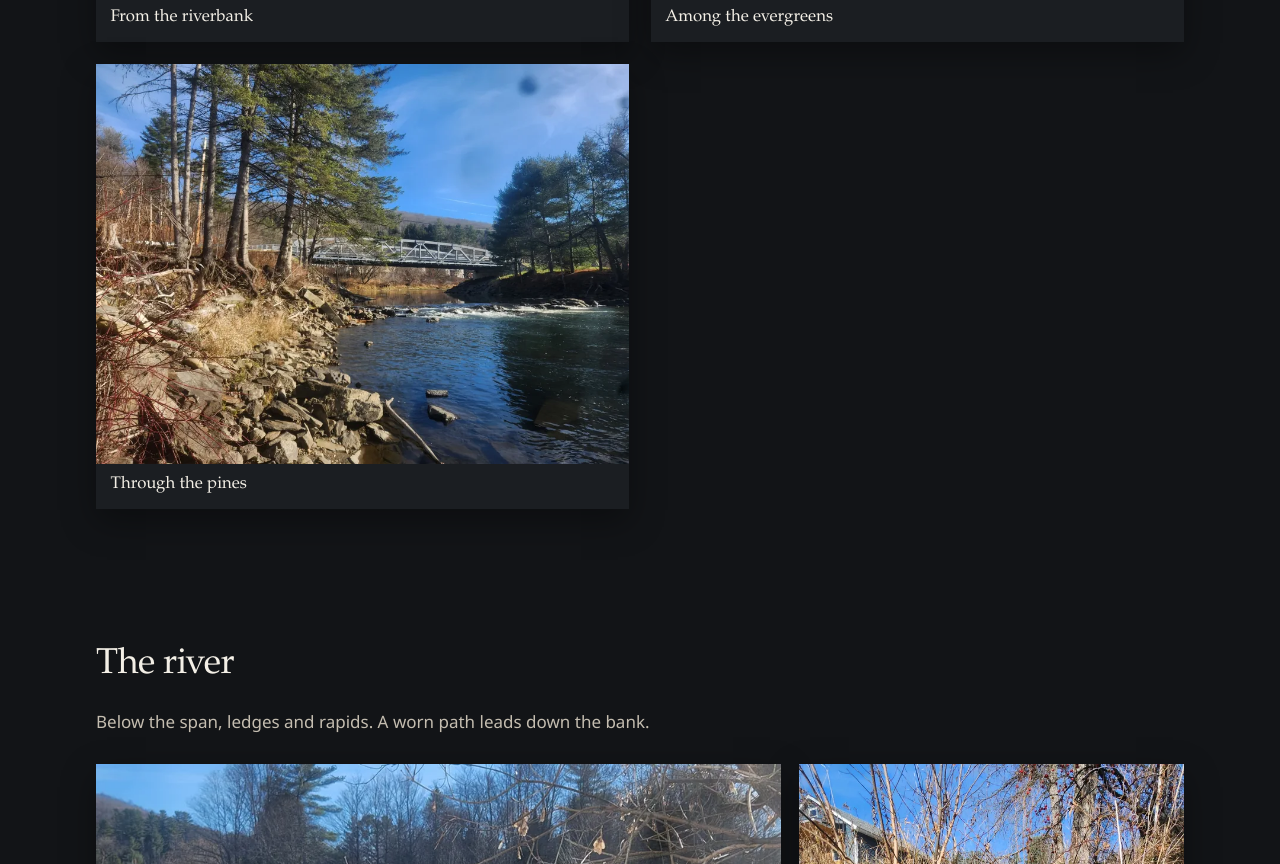
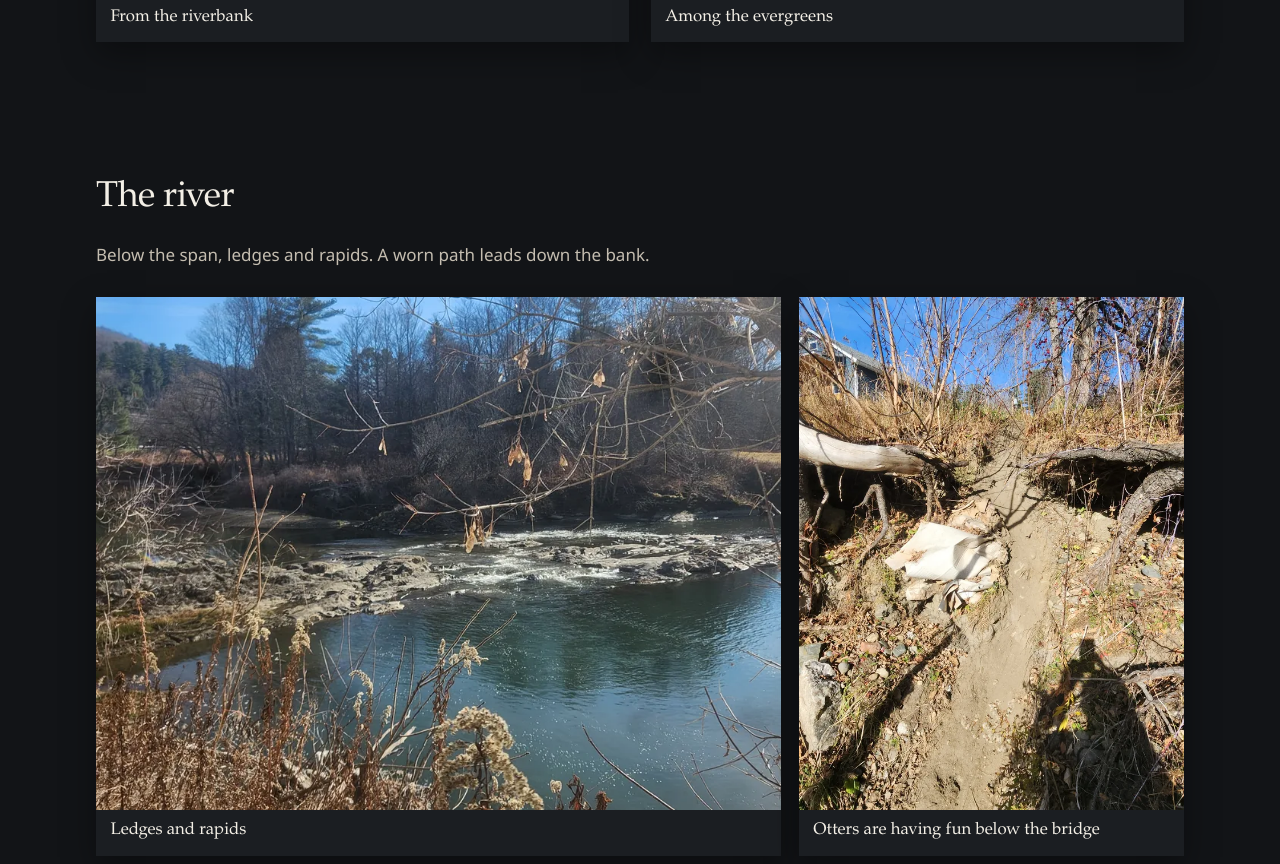
Before and after one commit to wheeleb/bridge-site, a plain HTML site: page index.html in a window 1280 px wide. Shown: the part 1988-2852 px from the top of the page. Drawn offline with Linux system fonts and the light colour scheme.

Commit message:
Remove the through-the-pines photograph from the gallery.
Drop the gallery entry and delete the full-size and thumbnail JPEG and WebP files.

Co-authored-by: wheeleb <wheeleb@users.noreply.github.com>

```diff
--- a/index.html
+++ b/index.html
@@ -77,15 +77,6 @@
             <span class="gallery-caption">Among the evergreens</span>
           </button>
         </li>
-        <li>
-          <button type="button" class="gallery-item" data-full-jpg="images/full/through-the-pines.jpg" data-full-webp="images/full/through-the-pines.webp" data-caption="Through the pines" data-alt="The steel truss bridge seen through tall pines from the shore.">
-            <picture>
-              <source type="image/webp" srcset="images/thumbs/through-the-pines.webp">
-              <img src="images/thumbs/through-the-pines.jpg" alt="" width="900" height="675">
-            </picture>
-            <span class="gallery-caption">Through the pines</span>
-          </button>
-        </li>
       </ul>
     </section>
 
```
Also changed, not shown: images/full/through-the-pines.jpg (deleted), images/full/through-the-pines.webp (deleted), images/thumbs/through-the-pines.jpg (deleted), images/thumbs/through-the-pines.webp (deleted).
